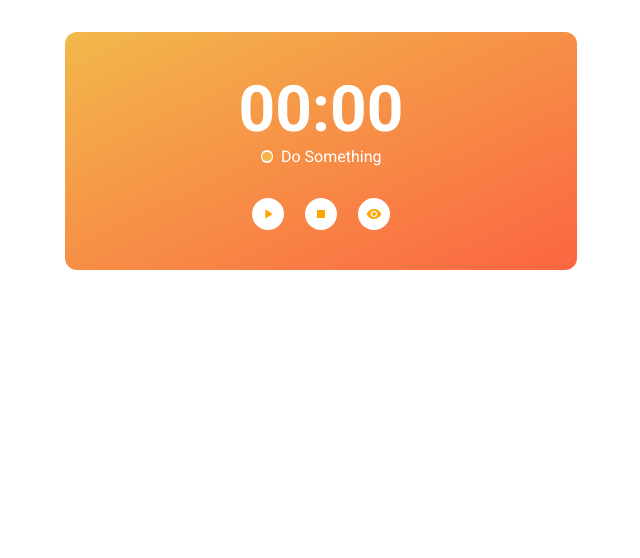
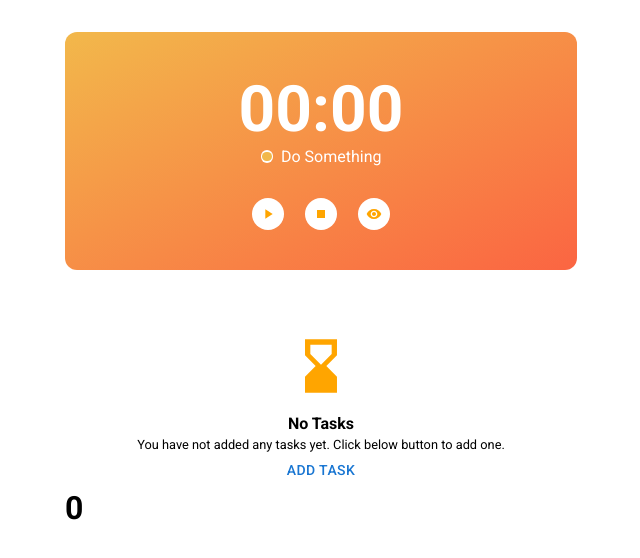
Before and after one commit to efenstakes/OneD, a React (Create React App) app: page / in a window 1280 px wide. Shown: the top 558 px of the page, without its empty margins (319-959 px from the left). Built offline with nearby package versions, Linux system fonts and the light colour scheme.

Commit message:
add component to add a task

```diff
--- a/src/pages/home/home.page.jsx
+++ b/src/pages/home/home.page.jsx
@@ -8,6 +8,9 @@ import ReplayIcon from '@mui/icons-material/Replay'
 import RemoveRedEyeIcon from '@mui/icons-material/RemoveRedEye'
 import VisibilityOffIcon from '@mui/icons-material/VisibilityOff'
 import DeleteIcon from '@mui/icons-material/Delete'
+import HourglassBottomOutlined from '@mui/icons-material/HourglassBottomOutlined'
+
+import { TextField, Button } from '@mui/material'
 
 
 // components
@@ -23,6 +26,7 @@ import './home.page.scss'
 const HomePage = () => {
     let [title, setTitle] = useState()
     let [tasks, setTasks] = useState([])
+    let [inEditTask, setInEditTask] = useState('')
     let [currentTask, setCurrentTask] = useState()
 
 
@@ -32,6 +36,10 @@ const HomePage = () => {
     let [isPaused, setIsPaused] = useState(false)
 
     let [isTimeDisplayHidden, setIsTimeDisplayHidden] = useState(false)
+
+    let [isAddTaskFormShown, setIsAddTaskFormShown] = useState(false)
+    let [addTaskFormTime, setAddTaskFormTime] = useState(0)
+    let [addTaskFormTimerRef, setAddTaskFormTimerRef] = useState(null)
 
 
 
@@ -64,9 +72,57 @@ const HomePage = () => {
     }// stopTimer
 
 
+    const addInEditTask = ()=> {
+        console.log("add addInEditTask")
+        if( inEditTask.length < 2 ) return
+
+        setTasks((state)=> {
+            return [
+                ...state,
+                {
+                    task: inEditTask,
+                    complete: false,
+                    current: false,
+                }
+            ]
+        })
+        setInEditTask('')
+    }// addInEditTask
+
+
+    const startAddTaskTimer = ()=> {
+        setIsAddTaskFormShown(true)
+        setAddTaskFormTime(8)
+
+        addTaskFormTimerRef && clearInterval(addTaskFormTimerRef)
+
+        let ref = setInterval(
+                    ()=> {
+                        // console.log("running startAddTaskTimer ", addTaskFormTime)
+                        setAddTaskFormTime((state)=> {
+                            return state <= 0 ? 0 : state - 1
+                        })
+                    },
+                    1000
+                  )
+        setAddTaskFormTimerRef(ref)
+    }// startAddTaskTimer
+
+    const showAddTaskForm = ()=> {
+        startAddTaskTimer()
+    }// showAddTaskForm
+
+
     useEffect(()=> {
 
     }, [ isPaused, currentSeconds ])
+
+    useEffect(()=> {
+        // console.log("addTaskFormTime is ", addTaskFormTime)
+        if( addTaskFormTime <= 0 ) {
+            clearInterval(addTaskFormTimerRef)
+        }
+    }, [ addTaskFormTime ])
 
 
     return (
@@ -168,9 +224,74 @@ const HomePage = () => {
 
 
             </div>
-            <VSpacerComponent space={4} />
+            <VSpacerComponent space={8} />
 
 
+            {/* tasks */}
+            <div className='tasks_container'>
+                {
+                    tasks.map(({ task, completed })=> {
+
+                        return (
+                            <p>
+                                {task}
+                            </p>
+                        )
+                    })
+                }
+            </div>
+            {
+                tasks.length === 0 &&
+                    <div className='no_tasks_container'>
+
+                        <HourglassBottomOutlined fontSize='8' className='no_tasks_container__icon' />
+                        <VSpacerComponent space={2} />
+
+                        <h4> No Tasks </h4>
+                        <VSpacerComponent space={.5} />
+
+                        <p>
+                            You have not added any tasks yet. Click below button to add one.
+                        </p>
+
+                        <Button
+                            color='primary'
+                            onClick={showAddTaskForm}
+                        >
+                            Add Task
+                        </Button>
+
+                    </div>
+            }
+
+            <h1> { addTaskFormTime } </h1>
+
+            <VSpacerComponent space={10} />
+
+            {/* add tasks */}
+            {
+                isAddTaskFormShown && addTaskFormTime > 0 &&
+                    <div className='add_tasks_container'>
+                        <TextField
+                            value={inEditTask}
+                            placeholder='Enter task name...'
+                            onChange={
+                                (v)=> {
+                                    startAddTaskTimer()
+                                    setInEditTask(v.target.value)
+                                }
+                            }
+                            onKeyDown={
+                                (e)=> {
+                                    if(e.code == "Enter") {
+                                        addInEditTask()
+                                    }
+                                }
+                            }
+                            className='add_tasks_container__text_input'
+                        />
+                    </div>
+            }
 
 
         </div>
--- a/src/pages/home/home.page.scss
+++ b/src/pages/home/home.page.scss
@@ -107,3 +107,48 @@
 .time_container__actions__icon_button__icon {
     color: orange;
 }
+
+
+
+
+// no tasks
+.no_tasks_container {
+    display: flex;
+    flex-direction: column;
+    align-items: center;
+
+    p {
+        font-size: .8rem;
+        text-align: center;
+    }
+
+    .no_tasks_container__icon {
+        color: orange;
+        font-size: 4rem;
+        transform: rotate(130, 0);
+    }
+
+}
+
+
+// add tasks
+
+.add_tasks_container {
+    z-index: 5;
+
+    position: fixed;
+    bottom: 0;
+    right: 0;
+
+    display: flex;
+
+    width: 100vw;
+    min-height: 60px;
+    padding: 16px;
+
+    // background-color: red;
+
+    .add_tasks_container__text_input {
+        width: 100%;
+    }
+}
```
